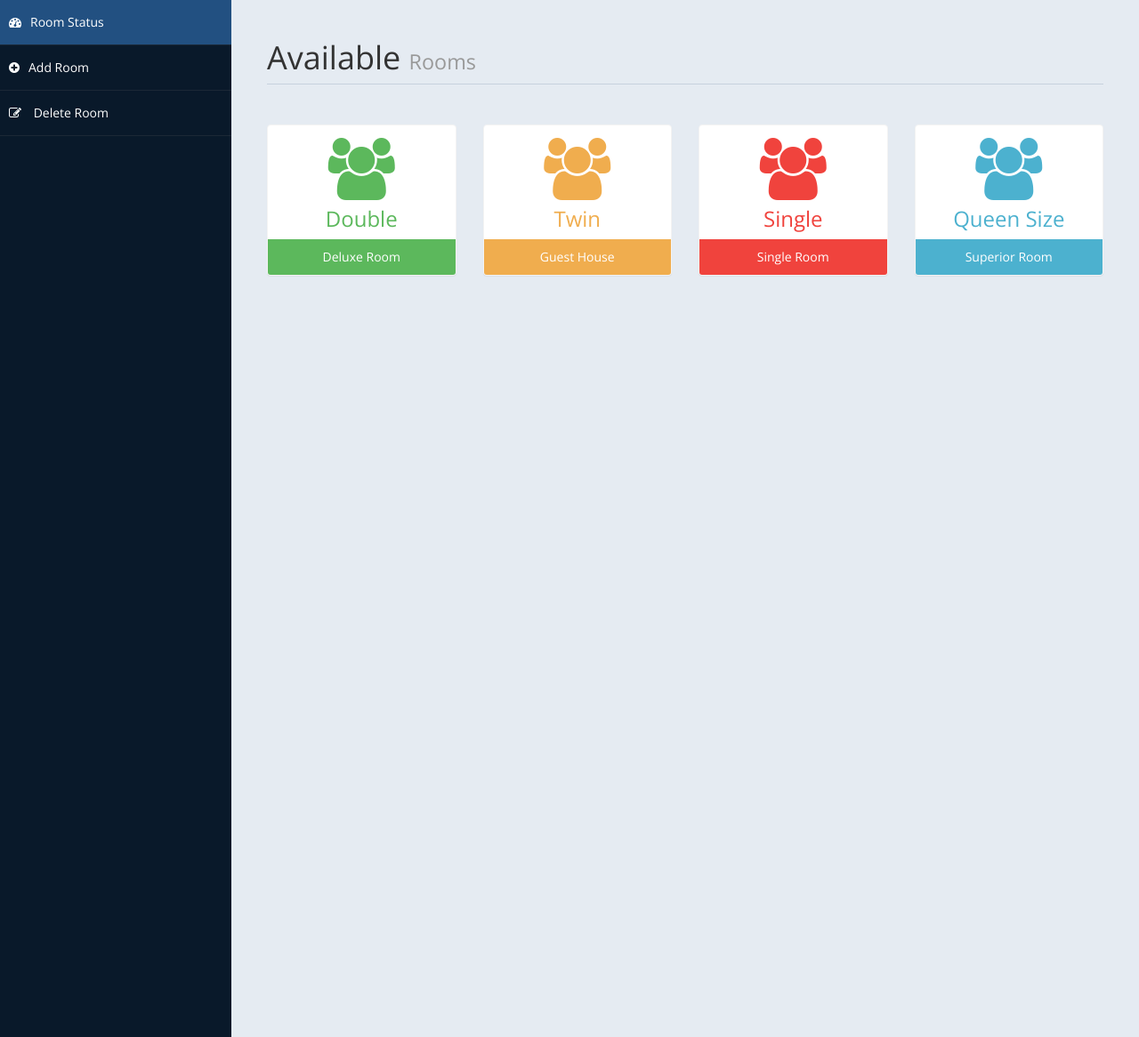
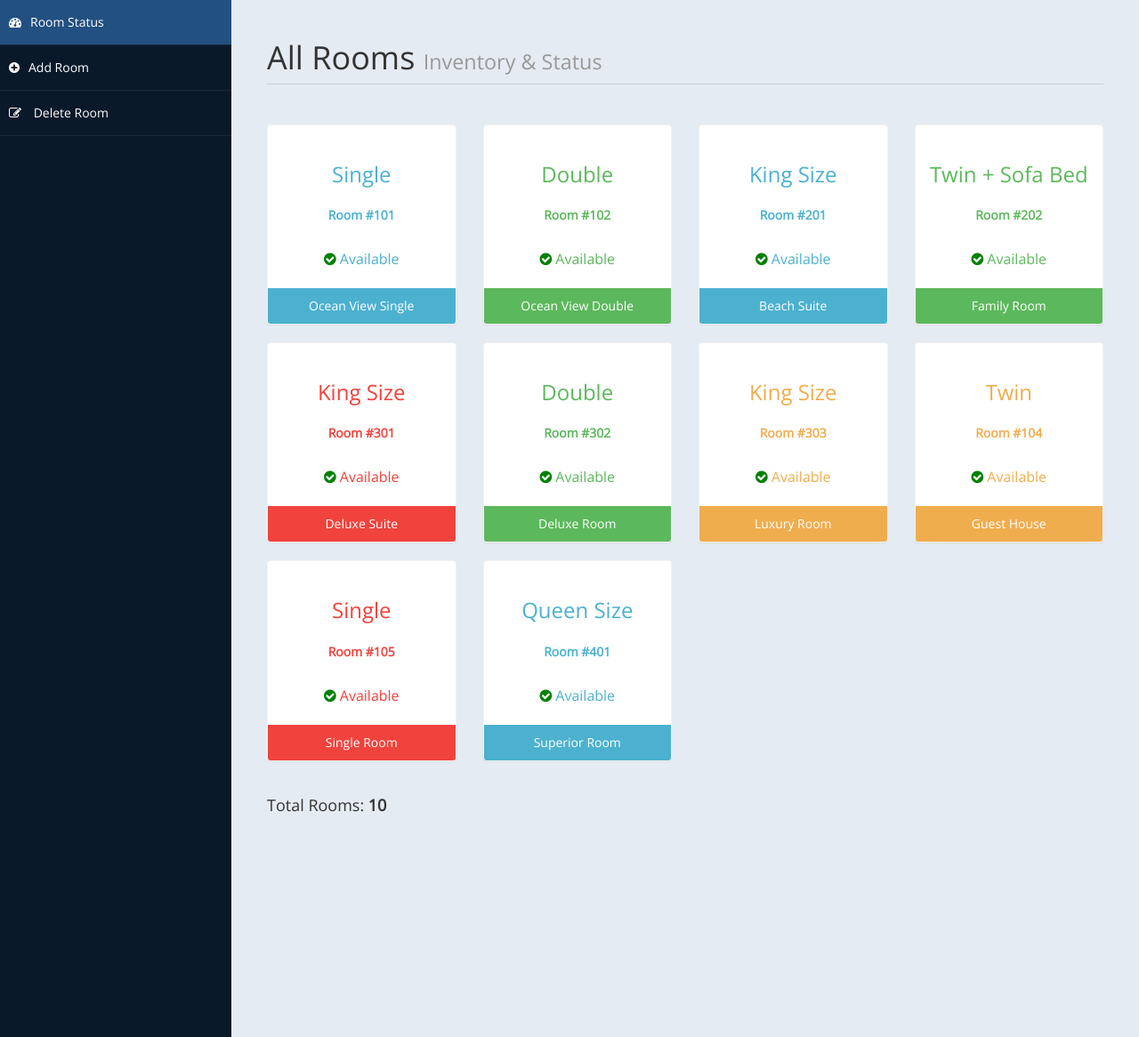
Before and after one commit to dinethkandegedara/Hotel-Management-System, a PHP site: page /admin/settings.php in a window 1280 px wide. Shown: the part 60-1226 px from the top of the page at 89% size. Run offline with PHP 8.4, Linux system fonts and the light colour scheme; a user stored in the database is signed in; data comes from the database, SQL or seed files in the repository.

Commit message:
Update room inventory display to include room numbers and status, enhancing user information and management insights

```diff
--- a/admin/settings.php
+++ b/admin/settings.php
@@ -81,7 +81,7 @@ if(!isset($_SESSION["user"]))
 			 <div class="row">
                     <div class="col-md-12">
                         <h1 class="page-header">
-                           Available <small> Rooms</small>
+                           All Rooms <small>Inventory & Status</small>
                         </h1>
                     </div>
                 </div>
@@ -90,79 +90,57 @@ if(!isset($_SESSION["user"]))
             <?php
 						include ('db.php');
 						$sql = "select * from room";
-						$re = mysqli_query($con,$sql)
+						$re = mysqli_query($con,$sql);
+
+						// Define color classes for different room types
+						$room_colors = array(
+							'Superior Room' => 'blue',
+							'Deluxe Room' => 'green',
+							'Guest House' => 'brown',
+							'Single Room' => 'red',
+							'Ocean View Single' => 'blue',
+							'Ocean View Double' => 'green',
+							'Beach Suite' => 'blue',
+							'Family Room' => 'green',
+							'Deluxe Suite' => 'red',
+							'Luxury Room' => 'brown'
+						);
 				?>
                 <div class="row">
 
 
 				<?php
+										$count = 0;
 										while($row= mysqli_fetch_array($re))
 										{
-												$id = $row['type'];
-											if($id == "Superior Room")
-											{
-												echo"<div class='col-md-3 col-sm-12 col-xs-12'>
-													<div class='panel panel-primary text-center no-boder bg-color-blue'>
+												$count++;
+												$type = $row['type'];
+												$room_num = isset($row['room_number']) ? $row['room_number'] : 'N/A';
+												$status = isset($row['status']) ? $row['status'] : 'Available';
+
+												// Determine color based on room type
+												$color = isset($room_colors[$type]) ? $room_colors[$type] : 'blue';
+
+												// Show status color
+												$status_icon = ($status == 'Available') ? 'fa-check-circle' : 'fa-ban';
+												$status_color = ($status == 'Available') ? 'green' : 'red';
+
+												echo"<div class='col-md-3 col-sm-6 col-xs-12'>
+													<div class='panel panel-primary text-center no-boder bg-color-".$color."'>
 														<div class='panel-body'>
-															<i class='fa fa-users fa-5x'></i>
+															<i class='fa fa-bed fa-5x'></i>
 															<h3>".$row['bedding']."</h3>
+															<p style='margin:5px 0; font-size:14px;'><strong>Room #".$room_num."</strong></p>
+															<p style='margin:5px 0;'><i class='fa ".$status_icon."' style='color:".$status_color.";'></i> ".$status."</p>
 														</div>
-														<div class='panel-footer back-footer-blue'>
+														<div class='panel-footer back-footer-".$color."'>
 															".$row['type']."
-
 														</div>
 													</div>
 												</div>";
-											}
-											else if ($id == "Deluxe Room")
-											{
-												echo"<div class='col-md-3 col-sm-12 col-xs-12'>
-													<div class='panel panel-primary text-center no-boder bg-color-green'>
-														<div class='panel-body'>
-															<i class='fa fa-users fa-5x'></i>
-															<h3>".$row['bedding']."</h3>
-														</div>
-														<div class='panel-footer back-footer-green'>
-															".$row['type']."
+										}
 
-														</div>
-													</div>
-												</div>";
-
-											}
-											else if($id =="Guest House")
-											{
-												echo"<div class='col-md-3 col-sm-12 col-xs-12'>
-													<div class='panel panel-primary text-center no-boder bg-color-brown'>
-														<div class='panel-body'>
-															<i class='fa fa-users fa-5x'></i>
-															<h3>".$row['bedding']."</h3>
-														</div>
-														<div class='panel-footer back-footer-brown'>
-															".$row['type']."
-
-														</div>
-													</div>
-												</div>";
-
-											}
-											else if($id =="Single Room")
-											{
-												echo"<div class='col-md-3 col-sm-12 col-xs-12'>
-													<div class='panel panel-primary text-center no-boder bg-color-red'>
-														<div class='panel-body'>
-															<i class='fa fa-users fa-5x'></i>
-															<h3>".$row['bedding']."</h3>
-														</div>
-														<div class='panel-footer back-footer-red'>
-															".$row['type']."
-
-														</div>
-													</div>
-												</div>";
-
-											}
-										}
+										echo "<div class='col-md-12'><h4>Total Rooms: <strong>$count</strong></h4></div>";
 									?>
 
                 </div>
```
